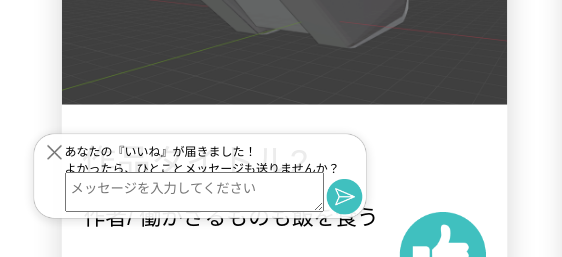
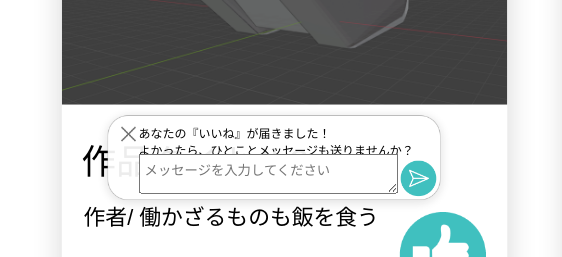
Before and after one commit to ninini000/netZERO1, a plain HTML site: page index.html in a window 1280 px wide. Both pictures are taken after a click on the element 397 px from the left and 1754 px from the top of the page. Shown: the part 1390-1647 px from the top of the page, 103-665 px from the left. Drawn offline with Linux system fonts and the light colour scheme; grey boxes are pictures that could not be loaded; a web font is replaced by a local one.

Commit message:
Update style.css

```diff
--- a/style.css
+++ b/style.css
@@ -189,7 +189,7 @@ header {
     /* ポップアップの位置調整 */
     top: 50%;
     left: 50%;
-    transform: translate(-10%, -150%); /* 中央揃えのための変換 */
+    transform: translate(10%, -165%); /* 中央揃えのための変換 */
 }
 
 /* 背景画像 */
```
